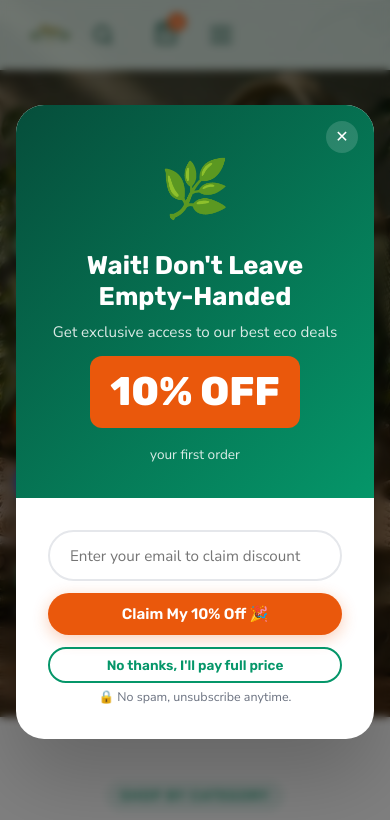
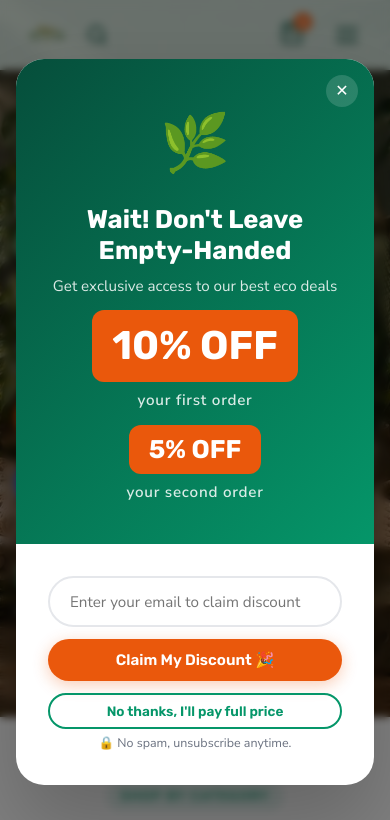
Before and after one commit to ramoventuregroup/prismcollective, a website: page public/index.html in a window 390 px wide. Shown: the top 820 px of the page. Drawn offline with Linux system fonts and the light colour scheme.

Commit message:
Update email popup with bold 10% + 5% off keys, mobile header: logo+search left, cart+hamburger right, logo bigger

```diff
--- a/public/index.html
+++ b/public/index.html
@@ -372,13 +372,15 @@
       <span class="popup-emoji">🌿</span>
       <h2>Wait! Don't Leave Empty-Handed</h2>
       <p>Get exclusive access to our best eco deals</p>
-      <div class="popup-discount">10% OFF</div>
-      <p style="font-size:0.85rem;margin-top:0.25rem;">your first order</p>
+      <div class="popup-discount"><strong>10% OFF</strong></div>
+      <p class="popup-order-text">your first order</p>
+      <div class="popup-discount popup-discount-second"><strong>5% OFF</strong></div>
+      <p class="popup-order-text">your second order</p>
     </div>
     <div class="popup-body">
       <form class="popup-form" onsubmit="handlePopupForm(event)">
         <input type="email" class="popup-input" placeholder="Enter your email to claim discount" required>
-        <button type="submit" class="btn btn-accent" style="width:100%;">Claim My 10% Off 🎉</button>
+        <button type="submit" class="btn btn-accent" style="width:100%;">Claim My Discount 🎉</button>
         <button type="button" class="btn btn-outline btn-sm" style="width:100%;" onclick="closePopup()">No thanks, I'll pay full price</button>
       </form>
       <p class="popup-note">🔒 No spam, unsubscribe anytime.</p>
--- a/public/style.css
+++ b/public/style.css
@@ -1679,3 +1679,26 @@
   font-size: clamp(1.3rem, 3.5vw, 1.8rem);
   margin: 0;
 }
+
+  @media (max-width: 767px) {
+    header {
+      justify-content: space-between;
+    }
+    .logo-img { height: 46px; }
+    header.scrolled .logo-img { height: 40px; }
+    .header-left-search { margin-right: 0.5rem; }
+    .header-right { margin-left: auto; }
+  }
+
+  .popup-discount-second {
+    font-size: 1.6rem;
+    margin-top: 0.25rem;
+  }
+  .popup-order-text {
+    font-size: 0.8rem;
+    color: rgba(255,255,255,0.7);
+    margin-top: -0.35rem;
+    margin-bottom: 0.5rem;
+    font-weight: 600;
+    letter-spacing: 0.05em;
+  }
```
